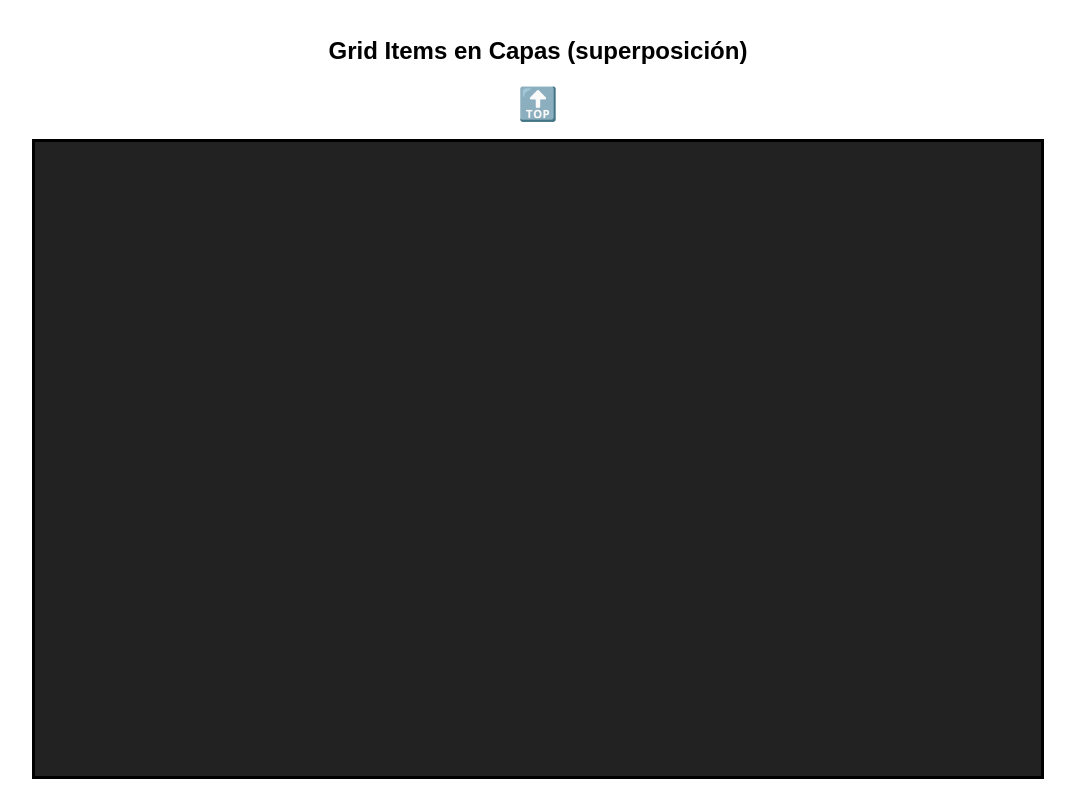
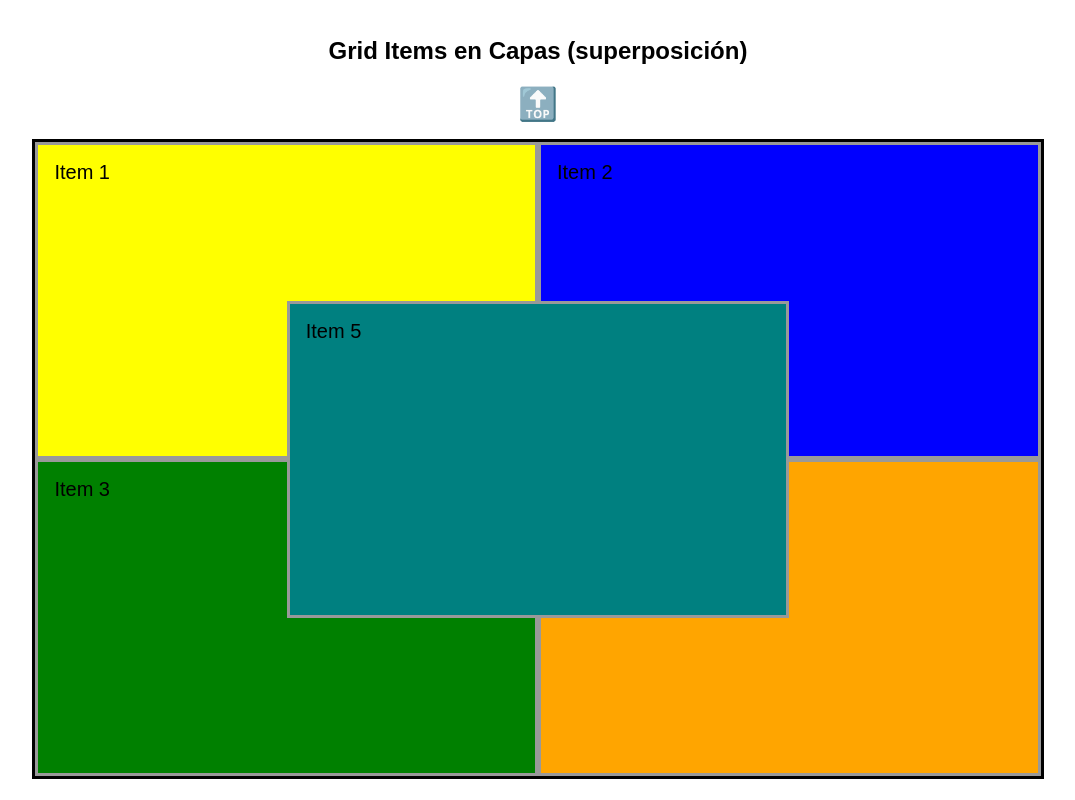
Before and after one commit to Mrrll/Grid-Css, a plain HTML site: page index.html in a window 1280 px wide. Shown: the part 6300-7100 px from the top of the page, without its empty margins (102-1177 px from the left). Drawn offline with Linux system fonts and the light colour scheme.

Commit message:
Grid Items en Capas (superposición)

```diff
--- a/grid.css
+++ b/grid.css
@@ -163,3 +163,34 @@ img {
     grid-row: span 3;
     grid-column: span 3;
 }
+.grid-layers{
+    display: grid;
+    /* Grid de 4cX4r */
+    grid-template-columns: repeat(4, 1fr);
+    grid-template-rows: repeat(4, 1fr);
+}
+.grid-layers .item:nth-child(1){
+    background-color: yellow;
+    grid-column: 1 / 3;
+    grid-row: 1 / 3;
+}
+.grid-layers .item:nth-child(2){
+    background-color: blue;
+    grid-column: 3 / 5;
+    grid-row: 1 / 3;
+}
+.grid-layers .item:nth-child(3){
+    background-color: green;
+    grid-column: 1 / 3;
+    grid-row: 3 / 5;
+}
+.grid-layers .item:nth-child(4){
+    background-color: orange;
+    grid-column: 3 / 5;
+    grid-row: 3 / 5;
+}
+.grid-layers .item:nth-child(5){
+    background-color: teal;
+    grid-column: 2 / 4;
+    grid-row: 2 / 4;
+}
--- a/index.html
+++ b/index.html
@@ -343,7 +343,23 @@
     </section>
     <h2 id="grid-layer">Grid Items en Capas (superposición)</h2>
     <a href="#top">🔝</a>
-    <section class="container grid-layers"></section>
+    <section class="container grid-layers">
+      <article class="item">
+        <p>Item 1</p>
+      </article>
+      <article class="item">
+        <p>Item 2</p>
+      </article>
+      <article class="item">
+        <p>Item 3</p>
+      </article>
+      <article class="item">
+        <p>Item 4</p>
+      </article>
+      <article class="item">
+        <p>Item 5</p>
+      </article>
+    </section>
     <h2 id="grid-order">Ordenamiento de Grid Items</h2>
     <a href="#top">🔝</a>
     <section class="container grid-order"></section>
```
Also changed, not shown: 1 other file.
